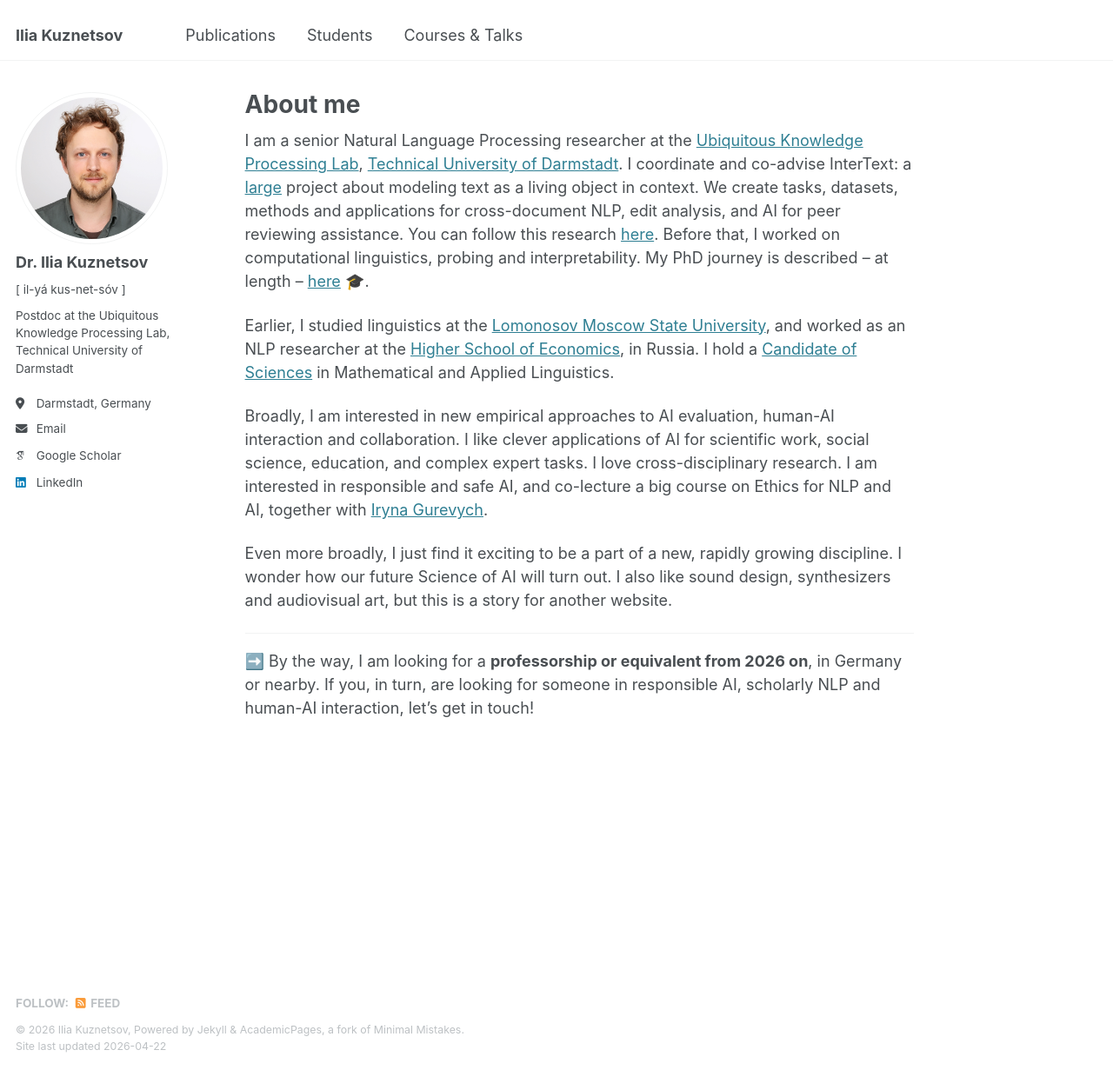
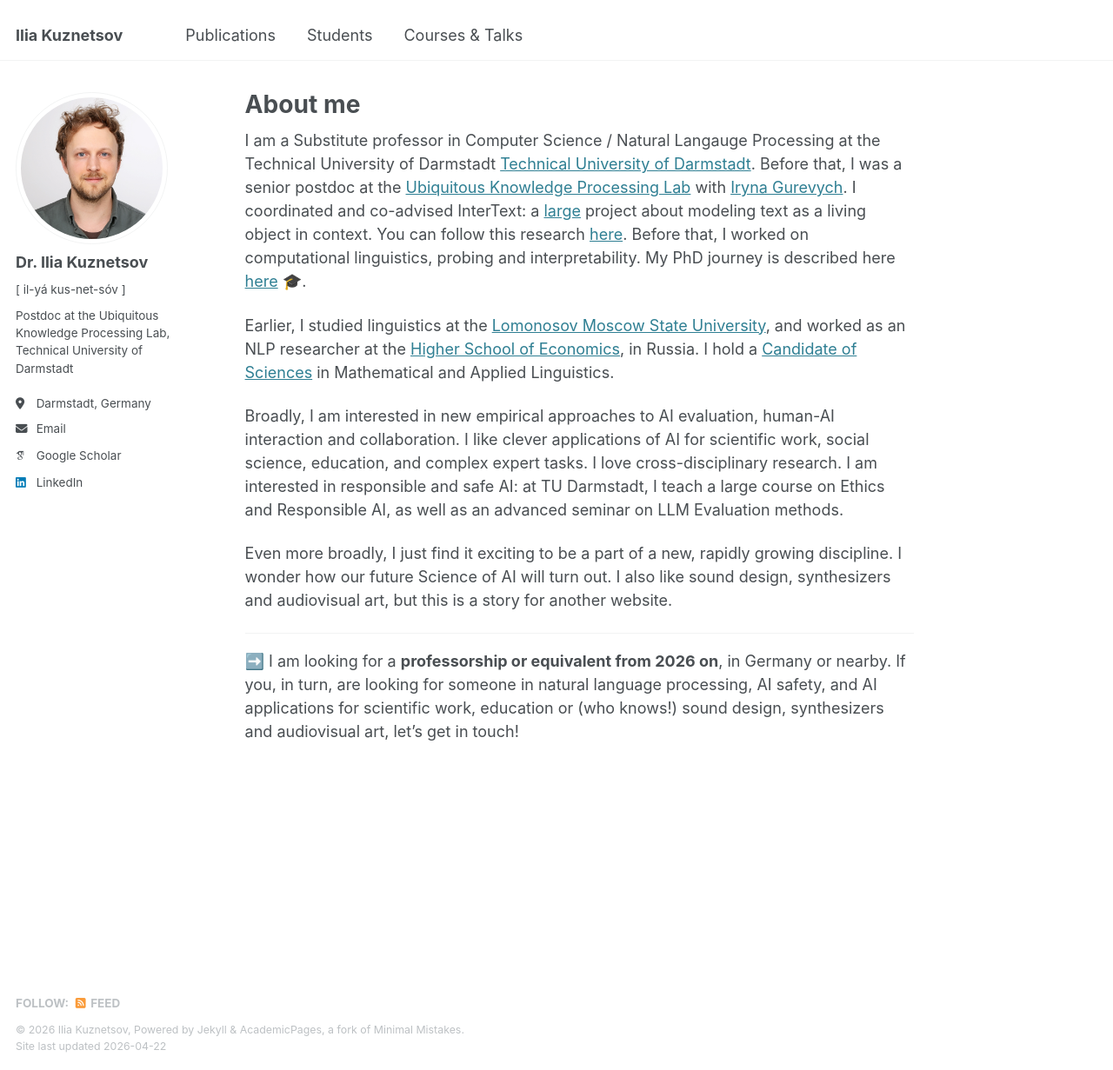
Before and after one commit to iokuznetsov/iokuznetsov.github.io, a Jekyll site: the page built from _pages/about.md, in a window 1280 px wide and 1231 px high. Shown: the whole window at 87% size. Built offline with Jekyll 4.4.1, drawn with Linux system fonts in a browser that asks for light colours; some web fonts are replaced.

Commit message:
Update about page with new position and interests

```diff
--- a/_pages/about.md
+++ b/_pages/about.md
@@ -7,21 +7,16 @@ redirect_from:
   - /about.html
 ---
 
-I am a senior Natural Language Processing researcher at the [Ubiquitous Knowledge Processing Lab](https://www.informatik.tu-darmstadt.de/ukp/ukp_home/index.en.jsp),
-[Technical University of Darmstadt](https://www.tu-darmstadt.de/). I coordinate and co-advise InterText: a [large](https://erc.europa.eu/projects-statistics/science-stories/artificial-intelligence-living-texts) project about modeling text as a living object in context.
-We create tasks, datasets, methods and applications for cross-document NLP, edit analysis, and AI for peer reviewing assistance.
-You can follow this research [here](https://intertext.ukp-lab.de/).
-Before that, I worked on computational linguistics, probing and interpretability.
-My PhD journey is described – at length – [here](https://tuprints.ulb.tu-darmstadt.de/19851/) 🎓.
+I am a Substitute professor in Computer Science / Natural Langauge Processing at the Technical University of Darmstadt [Technical University of Darmstadt](https://www.tu-darmstadt.de/). Before that, I was a senior postdoc at the [Ubiquitous Knowledge Processing Lab](https://www.informatik.tu-darmstadt.de/ukp/ukp_home/index.en.jsp) with [Iryna Gurevych](https://www.informatik.tu-darmstadt.de/ukp/ukp_home/head_ukp/index.en.jsp). I coordinated and co-advised InterText: a [large](https://erc.europa.eu/projects-statistics/science-stories/artificial-intelligence-living-texts) project about modeling text as a living object in context. You can follow this research [here](https://intertext.ukp-lab.de/). Before that, I worked on computational linguistics, probing and interpretability. My PhD journey is described here [here](https://tuprints.ulb.tu-darmstadt.de/19851/) 🎓.
 
 Earlier, I studied linguistics at the [Lomonosov Moscow State University](https://lomonosov.university), and worked as an NLP researcher at the [Higher School of Economics](https://www.hse.ru/en/), in Russia. I hold a [Candidate of Sciences](https://en.wikipedia.org/wiki/Candidate_of_Sciences) in Mathematical and Applied Linguistics.
 
-Broadly, I am interested in new empirical approaches to AI evaluation, human-AI interaction and collaboration. I like clever applications of AI for scientific work, social science, education, and complex expert tasks. I love cross-disciplinary research. I am interested in responsible and safe AI, and co-lecture a big course on Ethics for NLP and AI, together with [Iryna Gurevych](https://www.informatik.tu-darmstadt.de/ukp/ukp_home/head_ukp/index.en.jsp).
+Broadly, I am interested in new empirical approaches to AI evaluation, human-AI interaction and collaboration. I like clever applications of AI for scientific work, social science, education, and complex expert tasks. I love cross-disciplinary research. I am interested in responsible and safe AI: at TU Darmstadt, I teach a large course on Ethics and Responsible AI, as well as an advanced seminar on LLM Evaluation methods.
 
 Even more broadly, I just find it exciting to be a part of a new, rapidly growing discipline. I wonder how our future Science of AI will turn out. I also like sound design, synthesizers and audiovisual art, but this is a story for another website.
 
 ---
 
-➡️ By the way, I am looking for a **professorship or equivalent from 2026 on**, in Germany or nearby. If you, in turn, are looking for someone in responsible AI, scholarly NLP and human-AI interaction, let's get in touch!
+➡️ I am looking for a **professorship or equivalent from 2026 on**, in Germany or nearby. If you, in turn, are looking for someone in natural language processing, AI safety, and AI applications for scientific work, education or (who knows!) sound design, synthesizers and audiovisual art, let's get in touch!
 
 {% include base_path %}
```
